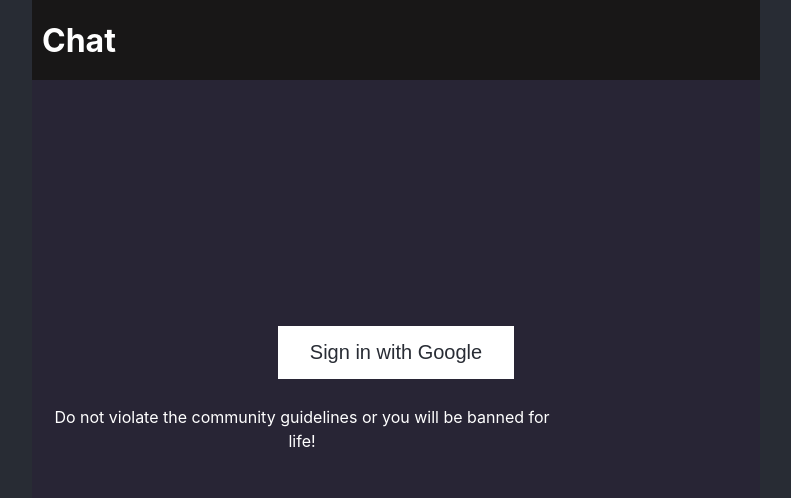
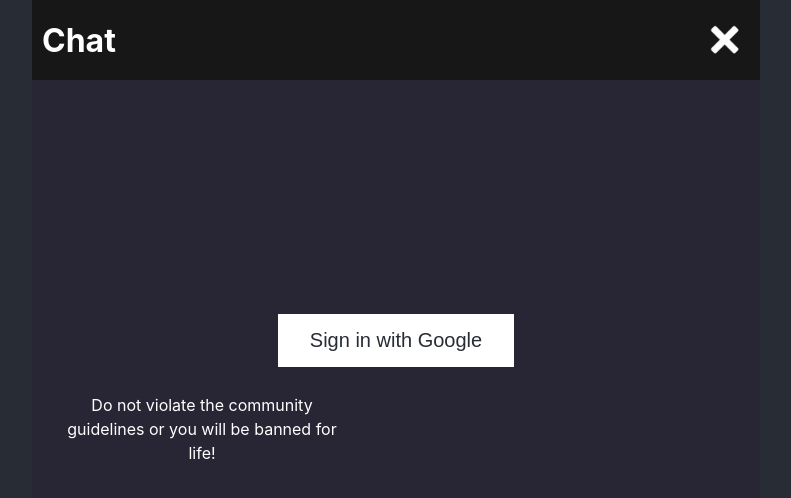
Before and after one commit to jkim3360/superchat, a React (Create React App) app: page / in a window 1280 px wide. Shown: the top 498 px of the page, without its empty margins (244-1035 px from the left). Built offline with nearby package versions, Linux system fonts and the light colour scheme; no server answers; the database is empty.

Commit message:
add close button

```diff
--- a/src/App.css
+++ b/src/App.css
@@ -107,16 +107,13 @@ button:disabled {
   margin: 0 auto;
 }
 
-
-
-
 ul, li {
   text-align: left;
   list-style: none;
 }
 
 p {
-  max-width: 500px;
+  max-width: 300px;
   margin-bottom: 12px;
   line-height: 24px;
   padding: 10px 20px;
@@ -130,7 +127,6 @@ p {
   display: flex;
   align-items: center;
 }
-
 
 .sent {
   flex-direction: row-reverse;
--- a/src/App.js
+++ b/src/App.js
@@ -3,6 +3,7 @@ import SignIn from './components/SignIn'
 import SignOut from './components/SignOut'
 import Dashboard from './components/Dashboard'
 import ChatRoom from './components/ChatRoom'
+import close from './assets/close.png'
 import './App.css'
 
 // import firebase from 'firebase/compat/app';
@@ -54,7 +55,8 @@ function App() {
     <div className='App'>
       <header>
         <h1>Chat</h1>
-        <SignOut />
+        {/* <SignOut /> */}
+        <img id='close-btn' src={close} />
       </header>
 
       {/* <Dashboard /> */}
```
Also changed, not shown: src/assets/close.png (added), 1 other file (tests, documents, lock files or other folders).
